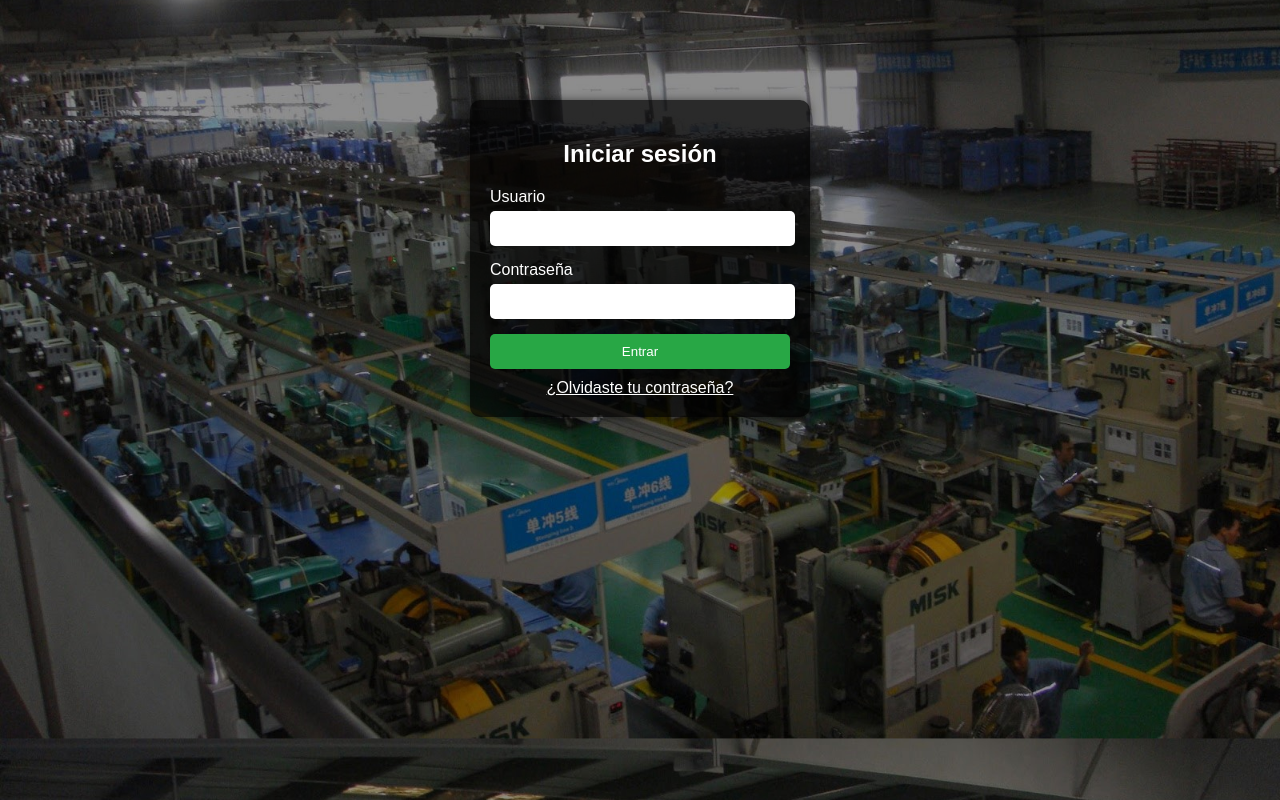
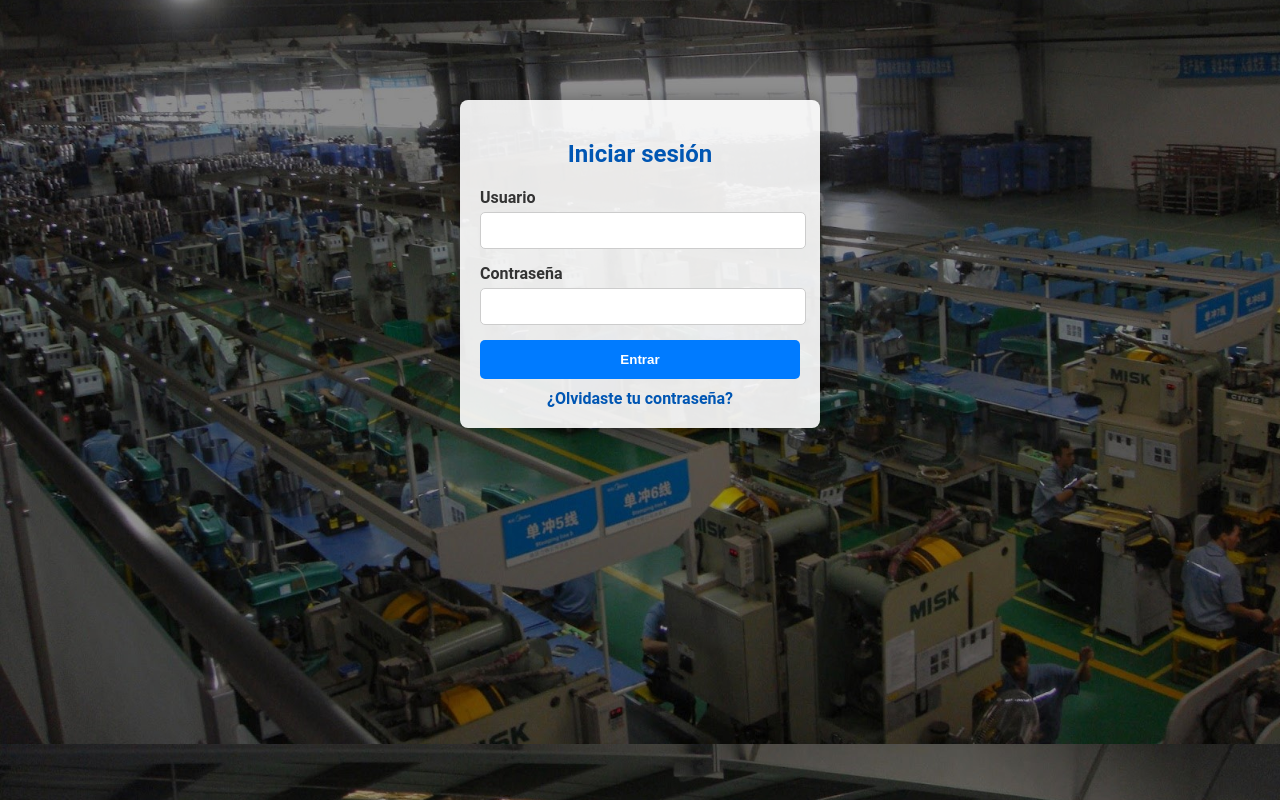
Before and after one commit to andresparceromelo/Proyecto_DeteccionAI, a website: page Proyecto Deteccion AI/index.html in a window 1280 px wide. Drawn offline with Linux system fonts and the light colour scheme; no server answers.

Commit message:
PROGRAMA 100% TERMINADO Y FUNCIONAL

```diff
--- a/Proyecto Deteccion AI/styles.css
+++ b/Proyecto Deteccion AI/styles.css
@@ -1,57 +1,72 @@
 /* styles.css */
 body {
     background-image: url(fotos/DSC00336.JPG); /* Usa tu imagen de fondo */
-
     background-size: cover;
     background-position: center;
-    font-family: Arial, sans-serif;
+    font-family: 'Roboto', sans-serif; /* Cambia a una tipografía más moderna */
 }
 
 .login-container {
-    background-color: rgba(0, 0, 0, 0.7); /* Fondo semi-transparente */
-    color: white;
+    background-color: rgba(255, 255, 255, 0.9); /* Fondo semi-transparente más claro */
+    color: #333; /* Texto más oscuro para mejor legibilidad */
     padding: 20px;
-    width: 300px;
+    width: 320px;
     margin: 100px auto;
-    border-radius: 10px;
-    box-shadow: 0 0 10px rgba(0, 0, 0, 0.5);
+    border-radius: 8px;
+    box-shadow: 0 0 15px rgba(0, 0, 0, 0.3);
 }
 
 h2 {
     text-align: center;
     margin-bottom: 20px;
+    font-weight: bold;
+    color: #0056b3; /* Color acorde a una empresa seria */
 }
 
 label {
     display: block;
     margin-bottom: 5px;
+    font-weight: bold;
 }
 
 input {
     width: 95%;
     padding: 10px;
     margin-bottom: 15px;
-    border: none;
+    border: 1px solid #ccc;
     border-radius: 5px;
+    transition: border-color 0.3s;
+}
+
+input:focus {
+    border-color: #0056b3; /* Cambio de color al enfocar */
 }
 
 button {
     width: 100%;
-    padding: 10px;
-    background-color: #28a745;
+    padding: 12px;
+    background-color: #007bff; /* Color más profesional */
     color: white;
     border: none;
     border-radius: 5px;
     cursor: pointer;
+    font-weight: bold;
+    transition: background-color 0.3s;
 }
 
 button:hover {
-    background-color: #218838;
+    background-color: #0056b3; /* Cambio de color al pasar el mouse */
 }
 
 a {
     display: block;
     text-align: center;
     margin-top: 10px;
-    color: #ffffff;
+    color: #0056b3;
+    text-decoration: none;
+    font-weight: bold;
 }
+
+a:hover {
+    text-decoration: underline;
+}
```
Also changed, not shown: Proyecto Deteccion AI/Bandeja_Reportes.html (+1 -1 lines), Proyecto Deteccion AI/Buscar_Reporte.html (+7 -2 lines), Proyecto Deteccion AI/deteccion_manual.html (+1 -1 lines), Proyecto Deteccion AI/styles5.css (+4 -3 lines), Proyecto Deteccion AI/Deteccion_AI.html (renamed from Proyecto Deteccion AI/resumen_diario.html).
